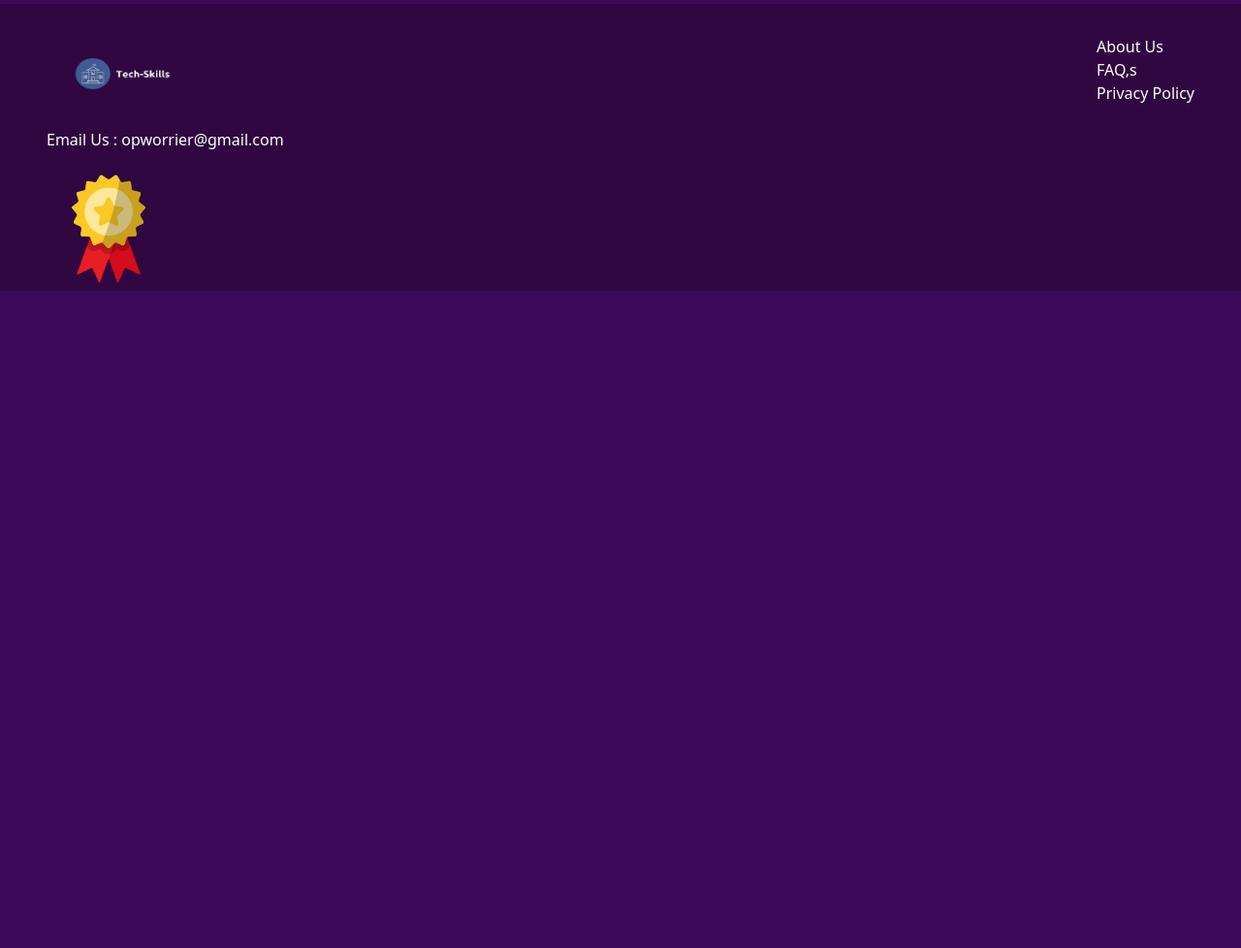
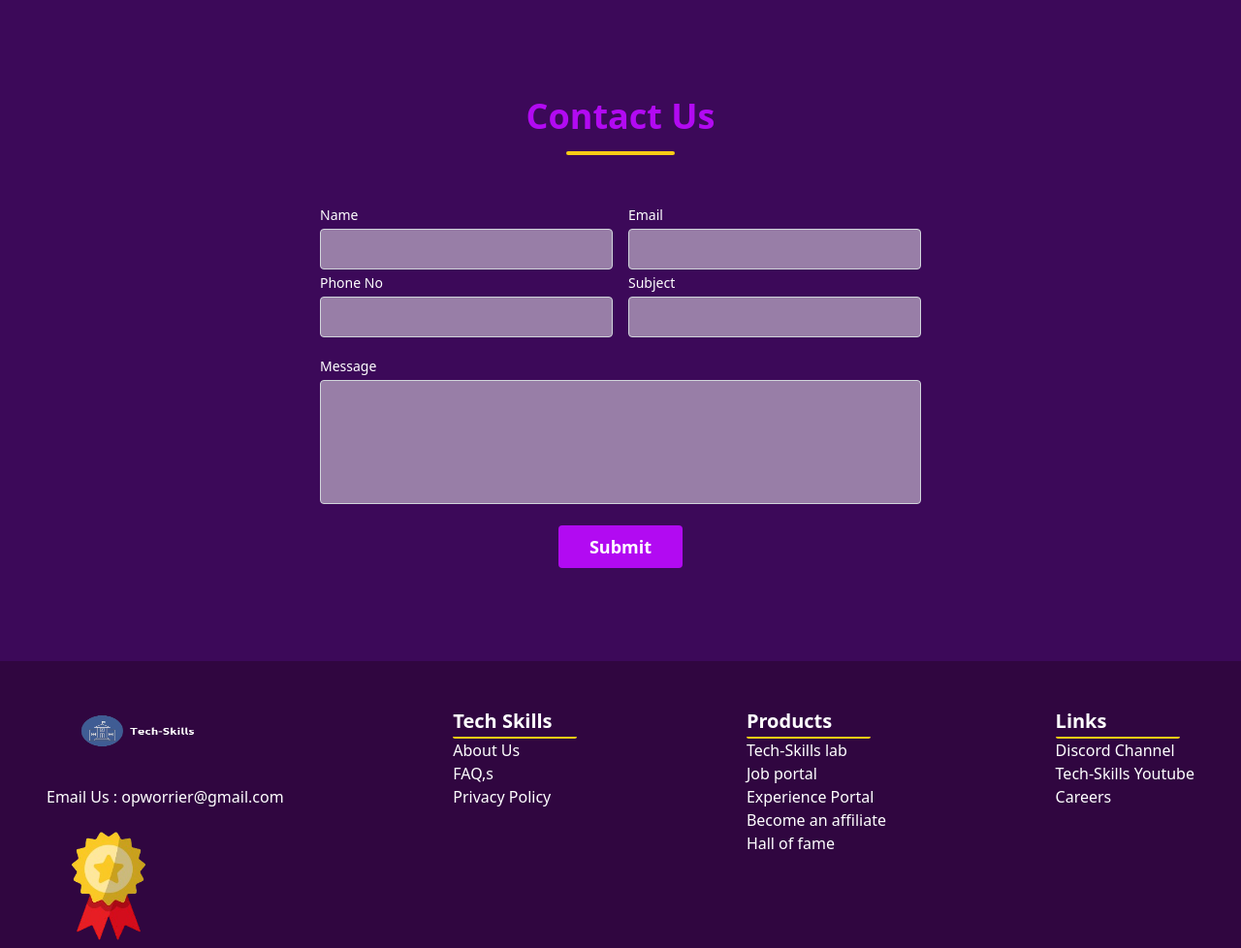
Before and after one commit to asadaslamkhan/Tech-Skills, a website: page src/index.html in a window 1280 px wide. Shown: the part 1797-2775 px from the top of the page at 97% size. Before the commit the page ends 2097 px from the top, so only its background shows below. Drawn offline with nearby package versions, Linux system fonts and the light colour scheme.

Commit message:
add javascript

```diff
--- a/src/index.html
+++ b/src/index.html
@@ -5,7 +5,19 @@
     <meta charset="UTF-8">
     <meta name="viewport" content="width=device-width, initial-scale=1.0">
     <link href="./output.css" rel="stylesheet">
+    <script src="https://cdn.tailwindcss.com"></script>
     <title>Tech Skills</title>
+    <script src="index.js"></script>
+    <script type="text/javascript"
+        src="https://cdn.jsdelivr.net/npm/@emailjs/browser@4/dist/email.min.js">
+</script>
+<script type="text/javascript">
+   (function(){
+      emailjs.init({
+        publicKey: "3-NvaxA_oygSaGLl4",
+      });
+   })();
+</script>
 </head>
 
 <body class="bg-[#3C0959]">
@@ -94,22 +106,94 @@
 
     <!-- Product section ends -->
 
+    <!-- contact form -->
+
+
+    <section class="text-gray-600 body-font relative">
+      <div class="container px-5 py-24 mx-auto">
+        <div class="w-full h-auto flex flex-wrap flex-col items-center">
+            <p class="text-[#b20af2] font-bold text-3xl md:text-4xl text-center">Contact Us</p>
+            <div class="w-28 h-1 border-b-4 border-yellow-400 mt-2 rounded-full md:mt-4 mb-12"></div>
+        </div>
+        <div class="lg:w-1/2 md:w-2/3 mx-auto">
+          <div class="flex flex-wrap -m-2">
+            <div class="p-2 w-1/2">
+              <div class="relative">
+                <label for="name" class="leading-7 text-sm text-[#fff]">Name</label>
+                <input type="text" id="name" name="name" class="w-full bg-gray-100 bg-opacity-50 rounded border border-gray-300 focus:border-indigo-500 focus:bg-white focus:ring-2 focus:ring-indigo-200 text-base outline-none text-gray-700 py-1 px-3 leading-8 transition-colors duration-200 ease-in-out">
+              </div>
+              <div class="relative">
+                <label for="name" class="leading-7 text-sm text-[#fff]">Phone No</label>
+                <input type="text" id="phone no" name="phone no" class="w-full bg-gray-100 bg-opacity-50 rounded border border-gray-300 focus:border-indigo-500 focus:bg-white focus:ring-2 focus:ring-indigo-200 text-base outline-none text-gray-700 py-1 px-3 leading-8 transition-colors duration-200 ease-in-out">
+              </div>
+            </div>
+            <div class="p-2 w-1/2">
+              <div class="relative">
+                <label for="email" class="leading-7 text-sm text-[#fff]">Email</label>
+                <input type="email" id="email" name="email" class="w-full bg-gray-100 bg-opacity-50 rounded border border-gray-300 focus:border-indigo-500 focus:bg-white focus:ring-2 focus:ring-indigo-200 text-base outline-none text-gray-700 py-1 px-3 leading-8 transition-colors duration-200 ease-in-out">
+              </div>
+              <div class="relative">
+                <label for="email" class="leading-7 text-sm text-[#fff]">Subject</label>
+                <input type="email" id="Subject" name="Subject" class="w-full bg-gray-100 bg-opacity-50 rounded border border-gray-300 focus:border-indigo-500 focus:bg-white focus:ring-2 focus:ring-indigo-200 text-base outline-none text-gray-700 py-1 px-3 leading-8 transition-colors duration-200 ease-in-out">
+              </div>
+            </div>
+            <div class="p-2 w-full">
+              <div class="relative">
+                <label for="message" class="leading-7 text-sm text-[#fff]">Message</label>
+                <textarea id="message" name="message" class="w-full bg-gray-100 bg-opacity-50 rounded border border-gray-300 focus:border-indigo-500 focus:bg-white focus:ring-2 focus:ring-indigo-200 h-32 text-base outline-none text-gray-700 py-1 px-3 resize-none leading-6 transition-colors duration-200 ease-in-out"></textarea>
+              </div>
+            </div>
+            <div class="p-2 w-full">
+              <button onclick="sendMail()" type="submit" class="flex mx-auto text-white bg-[#b20af2]  border-0 py-2 px-8 focus:outline-none hover:bg-[#5f0e7d] rounded text-lg duration-200 ease-in-out font-bold">Submit</button>
+            </div>
+          </div>
+        </div>
+      </div>
+    </section>
+
+    <!-- contact form ends -->
+
+
     <!-- footer -->
 
-    <footer class="w-full bg-[#300640] px-4 text-white pt-8 flex flex-col md:flex-row flex-wrap justify-between md:px-12">
+    <footer class="w-full bg-[#300640] px-4 text-white pt-8 flex flex-col md:flex-row flex-wrap justify-between  md:px-12">
         <div>
-            <img class="w-40 h-20" src="../assets/asad_website_image__2_-removebg-preview.png" alt="">
+            <img class="w-48 h-20" src="../assets/asad_website_image__2_-removebg-preview.png" alt="">
             <p class="my-4">Email Us : opworrier@gmail.com</p>
             <img class="w-32 h-32" src="../assets/images-removebg-preview.png" alt="">
         </div>
         <div>
+            <h2 class="font-bold text-xl mt-4">Tech Skills</h2>
+            <div class="w-32 h-1 border-b-2 border-yellow-400 rounded-2xl"></div>
             <div>
                 <p>About Us</p>
                 <p>FAQ,s</p>
                 <p>Privacy Policy</p>
             </div>
         </div>
+        <div>
+            <h2 class="font-bold text-xl mt-4">Products</h2>
+            <div class="w-32 h-1 border-b-2 border-yellow-400 rounded-2xl"></div>
+            <div>
+                <p>Tech-Skills lab</p>
+                <p>Job portal</p>
+                <p>Experience Portal</p>
+                <p>Become an affiliate</p>
+                <p>Hall of fame</p>
+            </div>
+        </div>
+        <div>
+            <h2 class="font-bold text-xl mt-4">Links</h2>
+            <div class="w-32 h-1 border-b-2 border-yellow-400 rounded-2xl"></div>
+            <div>
+                <p>Discord Channel</p>
+                <p>Tech-Skills Youtube</p>
+                <p>Careers</p>
+            </div>
+        </div>
     </footer>
+
+    <!-- footer ends -->
 
 
 </body>
--- /dev/null
+++ b/src/index.js
@@ -0,0 +1,25 @@
+function sendMail() {
+    var params = {
+        name: document.getElementById("name").value,
+        email: document.getElementById("email").value,
+        phone: document.getElementById("phone").value,
+        subject: document.getElementById("subject").value,
+        message: document.getElementById("message").value,
+    };
+    const serviceID = "service_nvw9j28";
+    const templateID = "template_id5zqd7"
+
+    emailjs.send(serviceID, templateID, params)
+        .then(
+            res => {
+                document.getElementById("name").value = "";
+                document.getElementById("email").value = "";
+                document.getElementById("phone").value = "";
+                document.getElementById("subject").value = "";
+                document.getElementById("message").value = "";
+                console.log(res);
+                alert("your message has sent successfully")
+
+            })
+        .catch((error) => console.log(error));
+}
```
Also changed, not shown: src/output.css.
